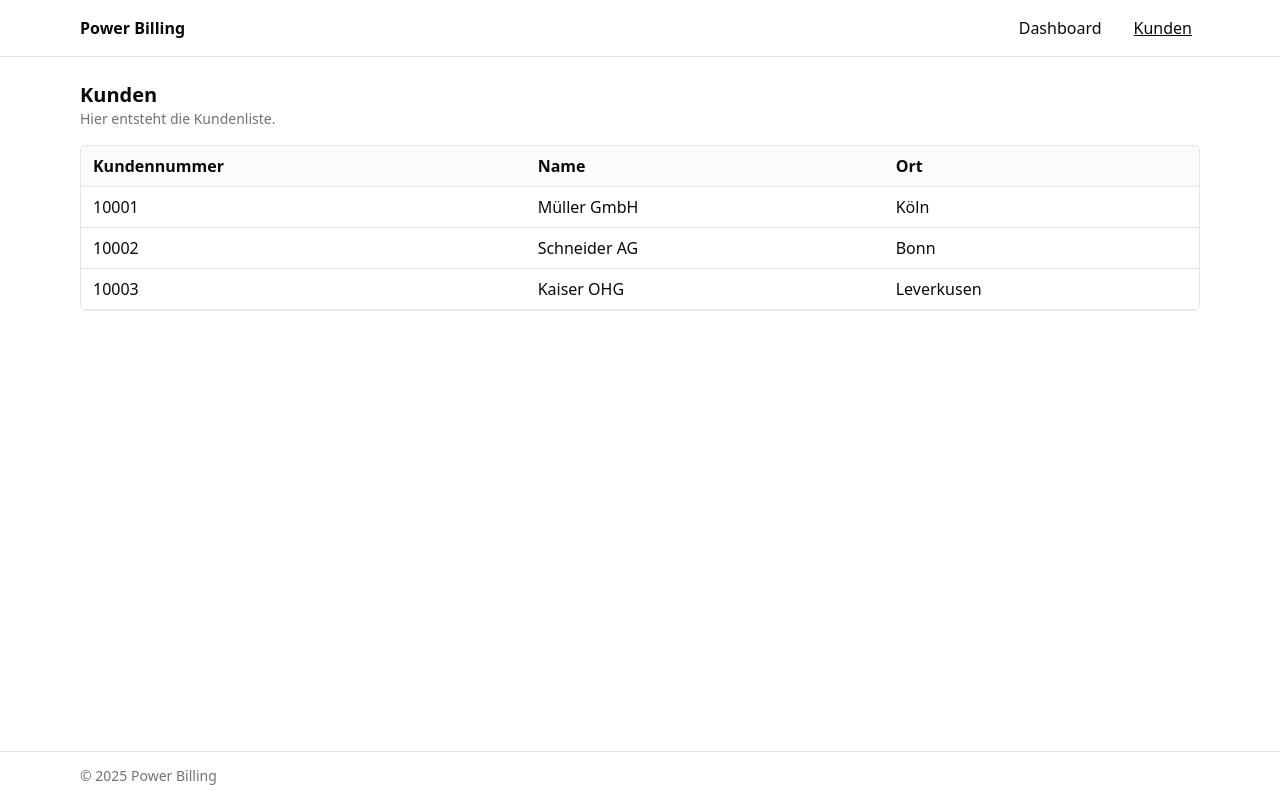
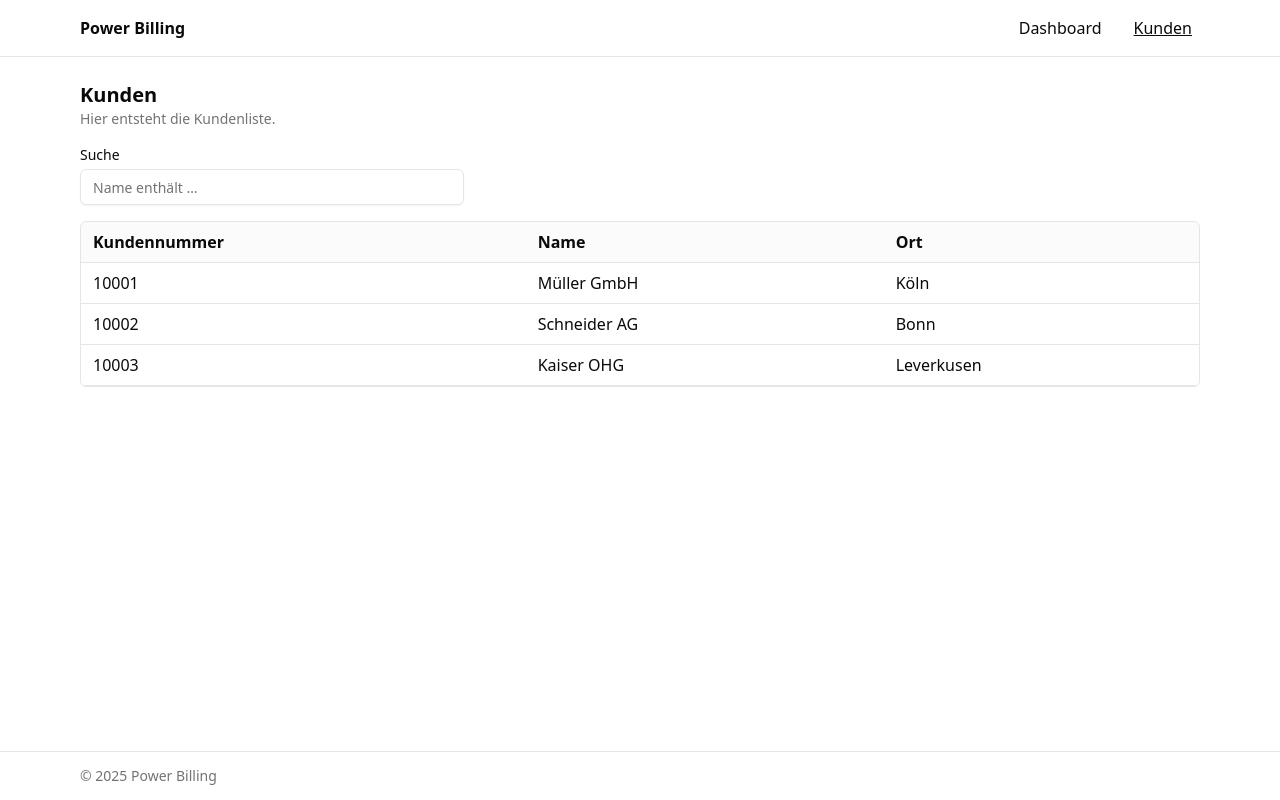
Before and after one commit to Anil31/power-billing-frontend, a React (Vite) app: page /kunden in a window 1280 px wide. Built offline with nearby package versions, Linux system fonts and the light colour scheme.

Commit message:
Suchfilter für Kunden

```diff
--- a/src/pages/Customers.tsx
+++ b/src/pages/Customers.tsx
@@ -1,7 +1,18 @@
+import { useMemo, useState } from "react";
+import { Input } from "@/components/ui/input";
 import CustomersTable from "@/features/customers/table/CustomersTable";
 import { mockCustomers } from "@/features/customers/mock";
 
 export default function Customers() {
+  const [q, setQ] = useState("");
+
+  // Case-insensitive Filter nach Name; leere Suche zeigt alle
+  const data = useMemo(() => {
+    const s = q.trim().toLowerCase();
+    if (!s) return mockCustomers;
+    return mockCustomers.filter((c) => c.name.toLowerCase().includes(s));
+  }, [q]);
+
   return (
     <div className="space-y-4">
       <div>
@@ -9,7 +20,20 @@ export default function Customers() {
         <p className="text-sm text-muted-foreground">Hier entsteht die Kundenliste.</p>
       </div>
 
-      <CustomersTable data={mockCustomers} />
+      <div className="max-w-sm">
+        <label className="text-sm mb-1 block">Suche</label>
+        <Input
+          placeholder="Name enthält …"
+          value={q}
+          onChange={(e) => setQ(e.target.value)}
+          aria-label="Kundennamen filtern"
+        />
+      </div>
+
+      <CustomersTable data={data} />
+      {data.length === 0 && (
+        <p className="text-sm italic text-muted-foreground">Keine Treffer.</p>
+      )}
     </div>
   );
 }
```
